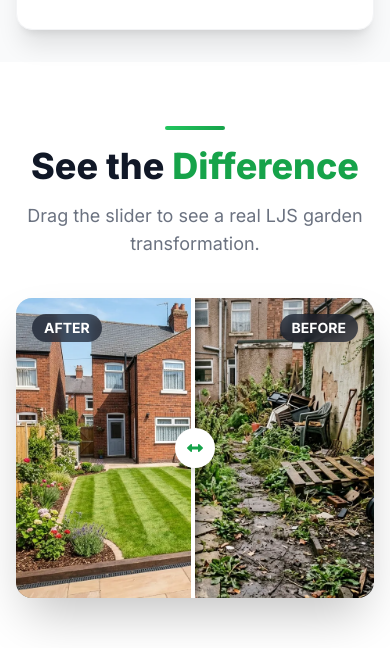
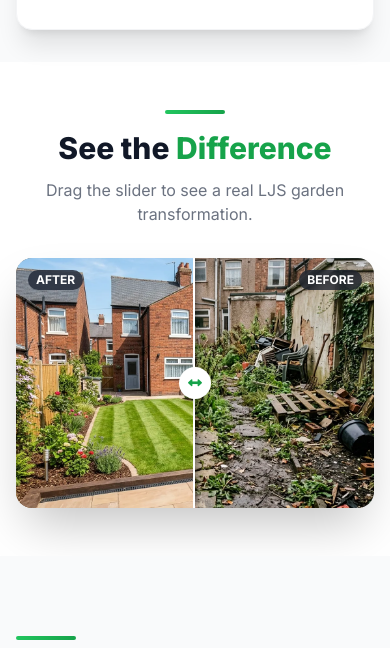
Before and after one commit to num876/ljs-landscaping, a website: page index.html in a window 390 px wide. Shown: the part 849-1497 px from the top of the page. Drawn offline with Linux system fonts and the light colour scheme.

Commit message:
UI: Optimize 'See the Difference' slider for mobile screens

```diff
--- a/index.html
+++ b/index.html
@@ -194,33 +194,33 @@
     </section>
 
     <!-- ==================== TRANSFORMATION SHOWCASE ==================== -->
-    <section class="py-16 bg-white overflow-hidden">
+    <section class="py-12 sm:py-16 bg-white overflow-hidden">
         <div class="max-w-7xl mx-auto px-4 sm:px-6 lg:px-8">
-            <div class="text-center mb-10 reveal">
+            <div class="text-center mb-8 sm:mb-10 reveal">
                 <div class="section-accent mx-auto mb-4"></div>
-                <h2 class="text-4xl font-extrabold text-gray-900 mb-4">See the <span class="text-green-600">Difference</span></h2>
-                <p class="text-gray-500 text-lg max-w-2xl mx-auto">Drag the slider to see a real LJS garden transformation.</p>
+                <h2 class="text-3xl sm:text-4xl font-extrabold text-gray-900 mb-3 sm:mb-4">See the <span class="text-green-600">Difference</span></h2>
+                <p class="text-gray-500 text-base sm:text-lg max-w-2xl mx-auto">Drag the slider to see a real LJS garden transformation.</p>
             </div>
 
-            <div class="reveal max-w-4xl mx-auto relative rounded-2xl overflow-hidden shadow-2xl h-[300px] sm:h-[400px] md:h-[500px] touch-pan-y" id="ba-container">
+            <div class="reveal max-w-4xl mx-auto relative rounded-2xl overflow-hidden shadow-2xl h-[250px] sm:h-[400px] md:h-[500px] touch-pan-y" id="ba-container">
                 <!-- Before Image (Background) -->
                 <img src="assets/before_garden.webp" alt="Messy overgrown garden before" class="absolute inset-0 w-full h-full object-cover pointer-events-none">
 
                 <!-- After Image (Foreground, clipped) -->
-                <div class="absolute inset-0 overflow-hidden border-r-4 border-white shadow-[2px_0_10px_rgba(0,0,0,0.5)]" id="ba-after" style="width: 50%;">
+                <div class="absolute inset-0 overflow-hidden border-r-2 sm:border-r-4 border-white shadow-[2px_0_10px_rgba(0,0,0,0.5)]" id="ba-after" style="width: 50%;">
                     <img src="assets/after_garden.webp" alt="Clean newly landscaped garden after" class="absolute top-0 left-0 h-full w-[100vw] max-w-[896px] object-cover pointer-events-none" style="width: 896px; max-width: 100vw;" id="ba-after-img">
                 </div>
 
                 <!-- Slider Handle -->
                 <div class="absolute top-0 bottom-0 flex items-center justify-center cursor-ew-resize" id="ba-handle" style="left: 50%; transform: translateX(-50%); width: 40px;">
-                    <div class="w-10 h-10 bg-white rounded-full shadow-lg flex items-center justify-center text-green-600">
-                        <i class="fas fa-arrows-alt-h"></i>
+                    <div class="w-8 h-8 sm:w-10 sm:h-10 bg-white rounded-full shadow-lg flex items-center justify-center text-green-600">
+                        <i class="fas fa-arrows-alt-h text-sm sm:text-base"></i>
                     </div>
                 </div>
 
                 <!-- Labels -->
-                <span class="absolute top-4 left-4 bg-gray-900/70 text-white px-3 py-1 rounded-full text-sm font-bold backdrop-blur-sm pointer-events-none z-10">AFTER</span>
-                <span class="absolute top-4 right-4 bg-gray-900/70 text-white px-3 py-1 rounded-full text-sm font-bold backdrop-blur-sm pointer-events-none">BEFORE</span>
+                <span class="absolute top-3 left-3 sm:top-4 sm:left-4 bg-gray-900/70 text-white px-2 py-0.5 sm:px-3 sm:py-1 rounded-full text-xs sm:text-sm font-bold backdrop-blur-sm pointer-events-none z-10">AFTER</span>
+                <span class="absolute top-3 right-3 sm:top-4 sm:right-4 bg-gray-900/70 text-white px-2 py-0.5 sm:px-3 sm:py-1 rounded-full text-xs sm:text-sm font-bold backdrop-blur-sm pointer-events-none">BEFORE</span>
             </div>
         </div>
     </section>
```
Also changed, not shown: style.css.
